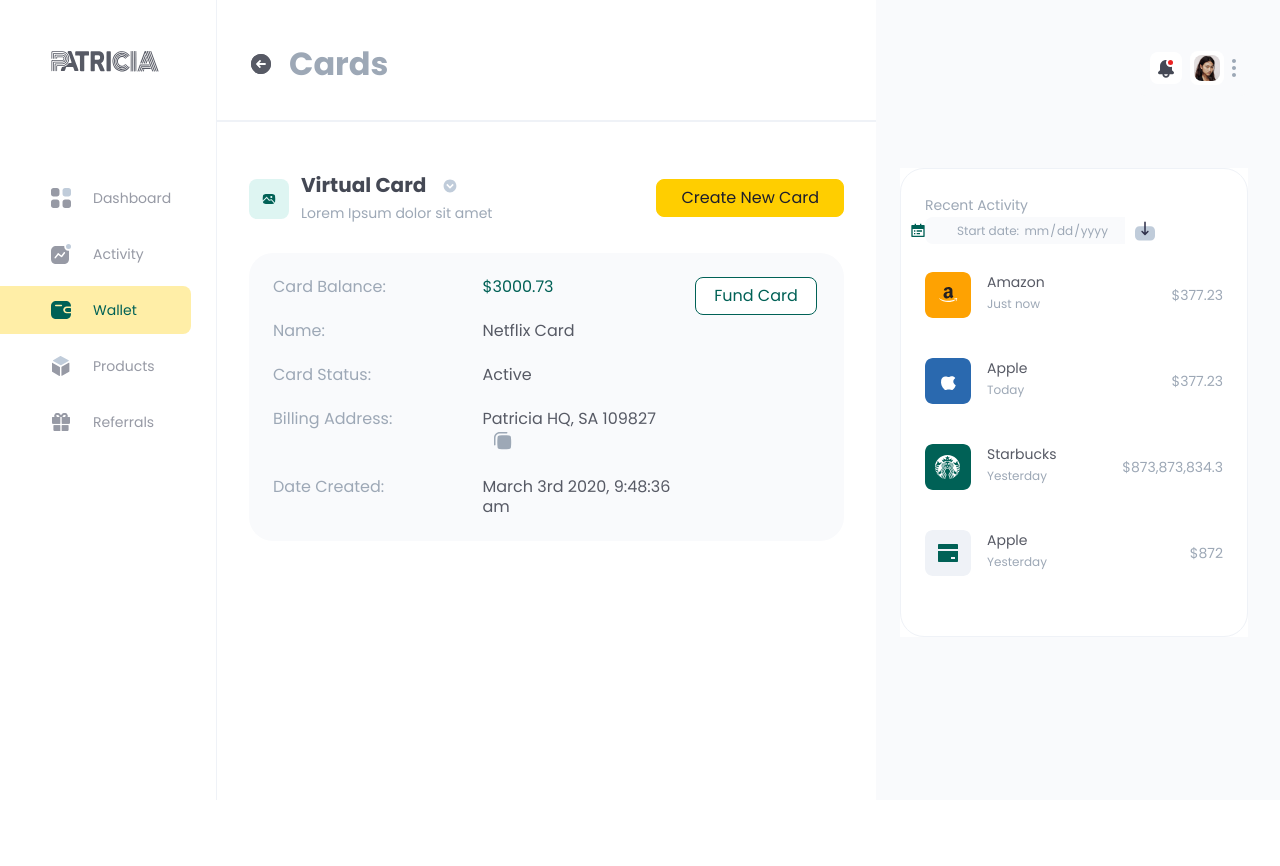
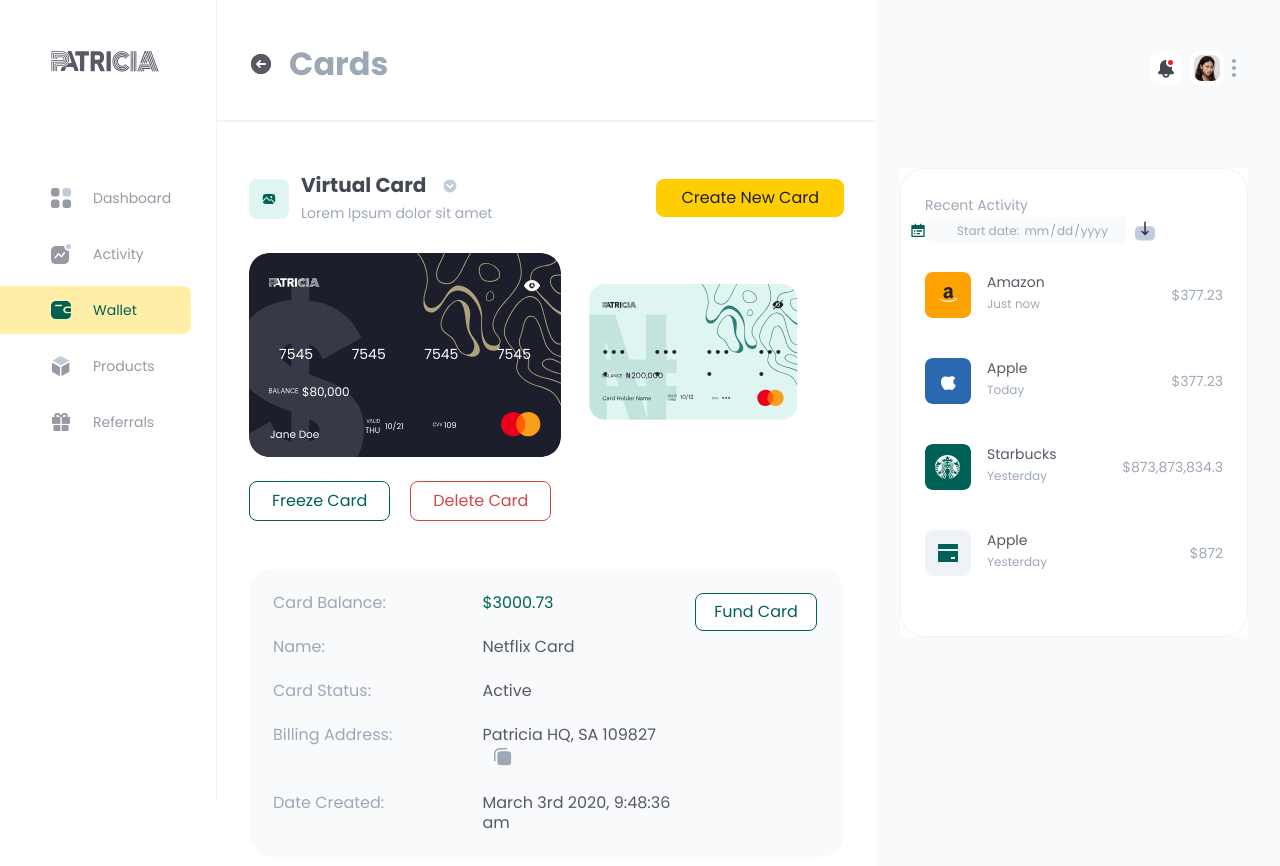
Before and after one commit to Xcalytoe/Dashboard, a Next.js app: page /cards in a window 1280 px wide. Shown: the top 866 px of the page. Before the commit the page ends 800 px from the top, so only its background shows below. Built offline with nearby package versions, Linux system fonts and the light colour scheme.

Commit message:
added cards

```diff
--- a/components/Sidebar/Sidebar.module.scss
+++ b/components/Sidebar/Sidebar.module.scss
@@ -65,12 +65,36 @@
     }
  .showSidebar{
      display: block;
+
      .sidebarContainer{
          z-index: 102;
          background: #fff;
+        animation: drop_out 0.2s ease-in;
+
      }
  }
  .hideSidebar{
      display:none;
+     animation: drop_in 0.25s ease-in;
  }
 }
+@keyframes drop_in{
+    100%{
+        opacity:0;
+        transform: translate(0, 0);
+    }
+    0%{
+        opacity:1;
+        transform: translate(1px, 0);
+    }
+}
+@keyframes drop_out{
+    100%{
+        opacity:1;
+        transform: translate(1px, 0);
+    }
+    0%{
+        opacity:0.6;
+        transform: translate(0, 0);
+    }
+}
--- /dev/null
+++ b/components/VirtualCard.js
@@ -0,0 +1,63 @@
+import React, { useState } from 'react'
+import Image from 'next/image'
+
+export default function VirtualCard() {
+  const [ viewToggle, setViewToggle ] = useState(true);
+
+    const toggleCardView = () => {
+        setViewToggle(!viewToggle)
+      }
+      const activeTogle = {
+        fill:"#00332d",
+        stroke:"#fff"
+      }
+    return (
+        <>
+            <div className="flex flex-wrap">
+                <div className="virtual-card__user-detail">
+                    <Image width={312} height={204} src="/images/card.svg"/>
+                    {/* card number  */}
+                    <div className="card-number flex justify-between">
+                        <span>{viewToggle ? "7545" : "xxxx"}</span>
+                        <span>{viewToggle ? "7545" : "xxxx"}</span>
+                        <span>{viewToggle ? "7545" : "xxxx"}</span>
+                        <span>{viewToggle ? "7545" : "xxxx"}</span>
+
+                    </div>
+                    {/* card amount  */}
+                    <div className="card-amount">
+                        <span>{viewToggle ? "$80,000" : "xxxx"}</span>
+                    </div>
+                    {/* card name  */}
+                    <div className="card-name">
+                        <span>Jane Doe</span>
+                    </div>
+                        {/* card expirey  */}
+                        <div className="card-day">
+                        <span>THU</span>
+                    </div>
+                    <div className="card-year">
+                        <span>10/21</span>
+                    </div>
+                    {/* card cvv  */}
+                    <div className="card-cvv">
+                        <span>{viewToggle ? "109" : "xxxx"}</span>
+                    </div>
+                    <div className="card-toggle">
+                        <button onClick={toggleCardView}>
+                        <svg width="17" height="12" viewBox="0 0 17 12" fill="none" xmlns="http://www.w3.org/2000/svg">
+                            <path style={!viewToggle ? activeTogle : null} fillRule="evenodd" clipRule="evenodd" d="M8.03205 4.41963C7.36785 4.41963 6.82733 4.96015 6.82733 5.62435C6.82733 6.28856 7.36785 6.82908 8.03205 6.82908C8.69625 6.82908 9.23677 6.28856 9.23677 5.62435C9.23677 4.96015 8.69625 4.41963 8.03205 4.41963ZM8.03205 8.43538C6.48197 8.43538 5.22103 7.17443 5.22103 5.62435C5.22103 4.07428 6.48197 2.81333 8.03205 2.81333C9.58213 2.81333 10.8431 4.07428 10.8431 5.62435C10.8431 7.17443 9.58213 8.43538 8.03205 8.43538ZM15.957 5.22336C15.4438 4.33026 12.6143 -0.146497 7.81384 0.00369219C3.37483 0.116936 0.791905 4.02828 0.106016 5.22336C-0.0353386 5.47154 -0.0353386 5.77513 0.106016 6.0233C0.612 6.90435 3.34271 11.2454 8.05157 11.2454C8.11663 11.2454 8.18249 11.2446 8.24915 11.243C12.6882 11.1297 15.2711 7.21839 15.957 6.0233C16.0983 5.77513 16.0983 5.47154 15.957 5.22336Z" fill="white"/>
+                        </svg>
+                        </button>
+                    </div>
+                </div>
+                <Image width={265} height={173} src="/images/card1.svg"/>
+
+            </div>
+            <div className="virtual-card__action flex flex-wrap">
+                <button className="freeze">Freeze Card</button>
+                <button className="delete">Delete Card</button>
+            </div>
+        </>
+    )
+}
--- a/pages/cards.js
+++ b/pages/cards.js
@@ -8,6 +8,7 @@
 import Link from "next/link";
 import BackBtn from '../components/BackBtn';
 import CardActivities from '../components/CardActivities';
+import VirtualCard from '../components/VirtualCard';
 
 
 export default function Cards() {
@@ -18,6 +19,7 @@
   const closeMenu = () => {
     setActiveMenu(false);
   }
+
   useEffect(() => {
     if (activeMenu) {
         // Disable scroll for inner page
@@ -94,8 +96,8 @@
                 <button>Create New Card</button>
               </div>
               <div className="virtual-card__select">
-                  {/* <Image width={312} height={204} src="/images/card2.svg"/>
-                  <Image width={265} height={173} src="/images/card1.svg"/> */}
+                {/* virtual card  */}
+                <VirtualCard/>
               </div>
               <div className="virtual-card__details  flex justify-between wrap">
                 <div className="virtual-card__details__content">
--- a/styles/sass/patricia.scss
+++ b/styles/sass/patricia.scss
@@ -919,6 +919,129 @@
  }
  .virtual-card{
      padding-right: 32px;
+     &__user-detail{
+         position: relative;
+         max-width: 312px;
+         max-height: 204px;
+         .card-number{
+             position: absolute;
+             padding-left: 30px;
+             padding-right: 30px;
+             top: 50%;
+             left: 50%;
+             width: 100%;
+             @include transform(translate(-50%, -50%));
+             span{
+                 color: #fff;
+                 font-size: 14px;
+             }
+         }
+         .card-amount{
+            position: absolute;
+            bottom: 53px;
+            left: 53px;
+            span{
+                color: #fff;
+                font-size: 12px;
+            }
+         }
+         .card-name{
+            position: absolute;
+            bottom: 11px;
+            left: 21px;
+            span{
+                color: #fff;
+                font-size: 10.5px;
+            }
+         }
+         .card-year{
+            position: absolute;
+            bottom: 20px;
+            left: 136px;
+            span{
+                color: #fff;
+                font-size: 8px;
+            }
+         }
+         .card-day{
+            position: absolute;
+            bottom: 16px;
+            left: 116px;
+            span{
+                color: #fff;
+                font-size: 8px;
+            }
+         }
+         .card-cvv{
+            position: absolute;
+            bottom: 21px;
+            left: 195px;
+            span{
+                color: #fff;
+                font-size: 8px;
+            }
+         }
+         .card-toggle{
+            position: absolute;
+            top:20px;
+            right:20px;
+            button{
+                cursor: pointer;
+            }
+         }
+     }
+     &__action{
+         margin-top: 24px;
+         margin-bottom: 48px;
+         column-gap: 20px;
+         row-gap: 10px;
+         button{
+            font-style: normal;
+            font-weight: normal;
+            font-size: 16px;
+            line-height: 28px;
+            height: 40px;
+            @include border-radius (8px);
+            background: #fff;
+            padding-left: 22px;
+            padding-right: 22px;
+            @include transition(all 0.3s);
+
+            &.freeze{
+                color: #006156;
+                @include border(1px solid hsl(173, 100%, 19%));
+                &:hover{
+                    background: hsl(173, 100%, 90%);
+                    @include transition(all 0.3s);
+
+                }
+                &:focus{
+                    background: hsl(173, 100%, 29%);
+                    color: hsl(173, 100%, 98%);
+                    @include transition(all 0.3s);
+                    @include box-shadow(none);
+                    @include outline(none);
+                }
+            }
+            &.delete{
+                color: #CC4945;
+                @include border(1px solid #CC4945);
+                &:hover{
+                    background: hsl(2, 57%, 84%);
+
+                    @include transition(all 0.3s);
+
+                }
+                &:focus{
+                    background: hsl(2, 57%, 54%);
+                    color: hsl(2, 57%, 94%);
+                    @include transition(all 0.3s);
+                    @include box-shadow(none);
+                    @include outline(none);
+                }
+            }
+         }
+     }
      &__create{
          margin-top: 49px;
          margin-bottom: 27px;
@@ -1206,6 +1329,30 @@
     }
 }
 @media only screen and (max-width:375px){
+    .virtual-card__user-detail {
+        max-width: 278px;
+        max-height: 181px;
+        .card-amount {
+            bottom: 47px;
+            left: 47px;
+        }
+        .card-cvv {
+            bottom: 18px;
+            left: 175px;
+        }
+        .card-year {
+            bottom: 18px;
+            left: 118px;
+        }
+        .card-day {
+            bottom: 13px;
+            left: 102px;
+        }
+    }
+    .virtual-card__action button {
+        font-size: 14px;
+        line-height: 26px;
+    }
     .card-page-side .card-activity {
         padding: 24px 15px;
     }
```
Also changed, not shown: public/images/card.svg (added).
